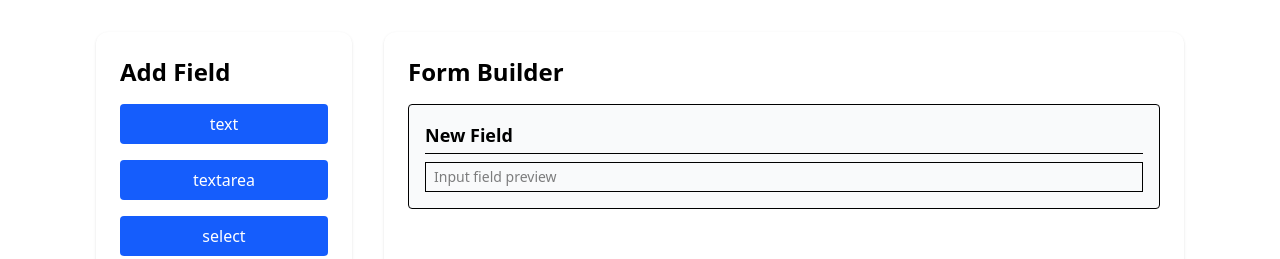
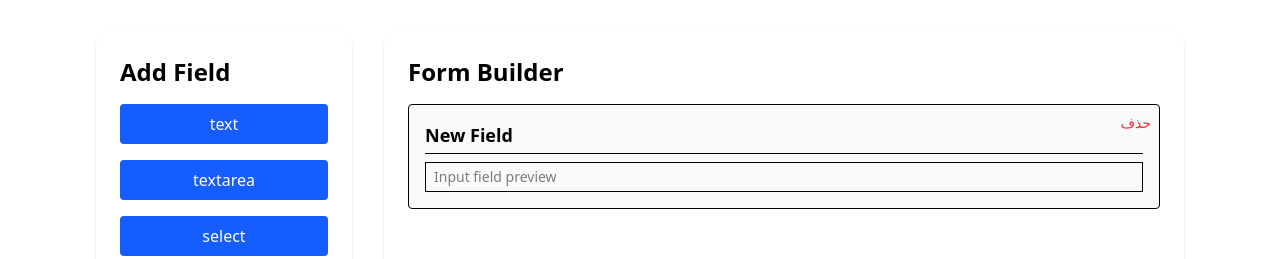
Before and after one commit to NooshinBarazi/react-form-builder, a React (Vite) app: page / in a window 1280 px wide. Both pictures are taken after a click on the button "text". Shown: the top 259 px of the page. Built offline with nearby package versions, Linux system fonts and the light colour scheme.

Commit message:
feat(field): add delete functionality to remove fields from form

```diff
--- a/src/components/Field.tsx
+++ b/src/components/Field.tsx
@@ -30,6 +30,9 @@ export const Filed: React.FC<{ field: FormField }> = ({ field }) => {
       type: "UPDATE_FIELD",
       payload: { id: field.id, field: { options: updated } },
     });
+  };
+  const handleDelete = () => {
+    dispatch({ type: "REMOVE_FIELD", payload: { id: field.id } });
   };
   const renderInput = () => {
     switch (field.type) {
@@ -115,13 +118,21 @@ export const Filed: React.FC<{ field: FormField }> = ({ field }) => {
     }
   };
   return (
-    <div className="border p-4 rounded bg-gray-50">
+    <div className="border p-4 rounded bg-gray-50 relative">
+      {field.type !== "paragraph" && (
         <input
           type="text"
           value={label}
           onChange={handleLabelChange}
           className="w-full font-semibold text-lg border-b pb-1 mb-2"
         />
+      )}
+      <button
+        onClick={handleDelete}
+        className="absolute top-2 right-2 text-red-500 text-sm hover:underline"
+      >
+        حذف
+      </button>
       {renderInput()}
     </div>
   );
--- a/src/context/FormBuilderContext.tsx
+++ b/src/context/FormBuilderContext.tsx
@@ -36,7 +36,12 @@ function formReducer(state: State, action: Action): State {
         fields: state.fields.map((f) =>
           f.id === action.payload.id ? { ...f, ...action.payload.field } : f
         ),
+      };case "REMOVE_FIELD":
+      return {
+        ...state,
+        fields: state.fields.filter((f) => f.id !== action.payload.id),
       };
+
     default:
       return state;
   }
```
Lines whose indentation alone changed are shown as unchanged.
